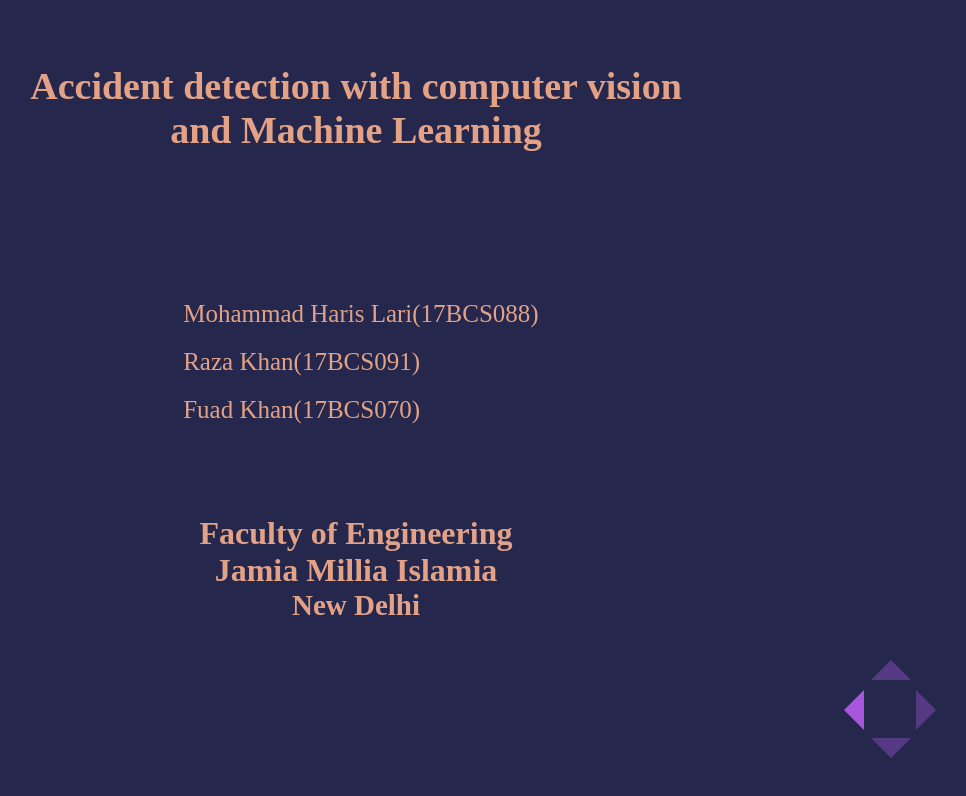
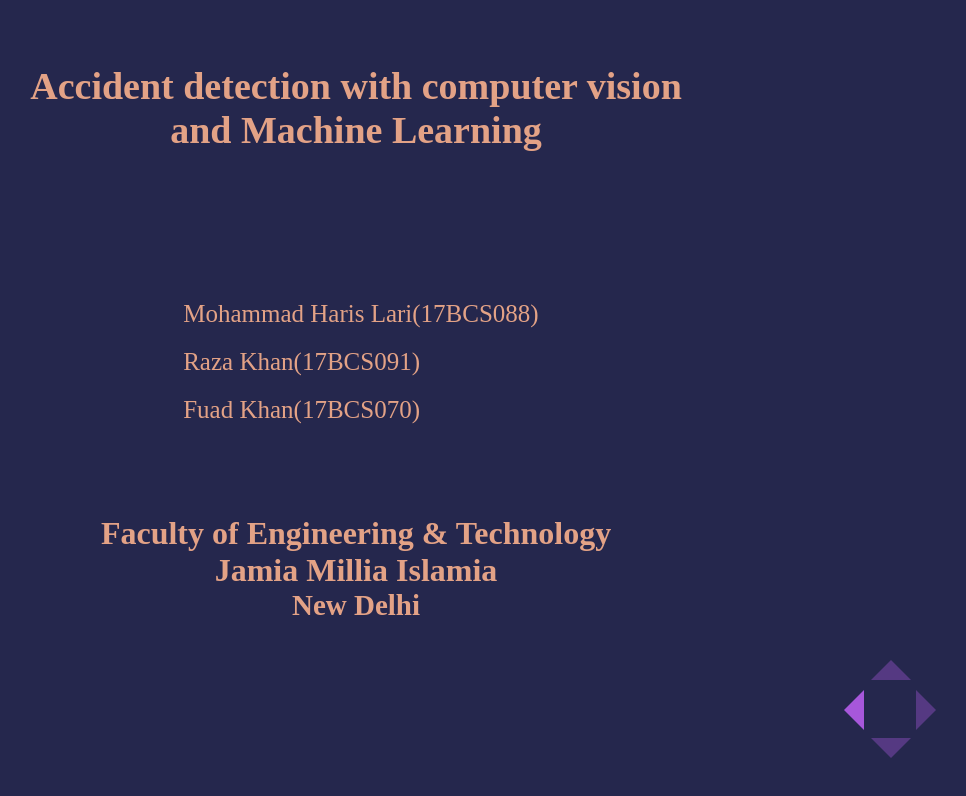
Before and after one commit to CuriousAlways/vehicle-accident-detection, a plain HTML site: page Index.html in a window 1280 px wide. Shown: the whole page, without its empty margins (284-1250 px from the left). Drawn offline with Linux system fonts and the light colour scheme.

Commit message:
git pages

```diff
--- a/Index.html
+++ b/Index.html
@@ -21,7 +21,7 @@
             <p>Raza Khan(17BCS091)</p>
             <p>Fuad	Khan(17BCS070)</p>
           </div>
-          <h2>Faculty of Engineering<br>Jamia Millia Islamia</h2>
+          <h2>Faculty of Engineering & Technology<br>Jamia Millia Islamia</h2>
           <h3>New Delhi</h3>
         </div>
       </div>
```
